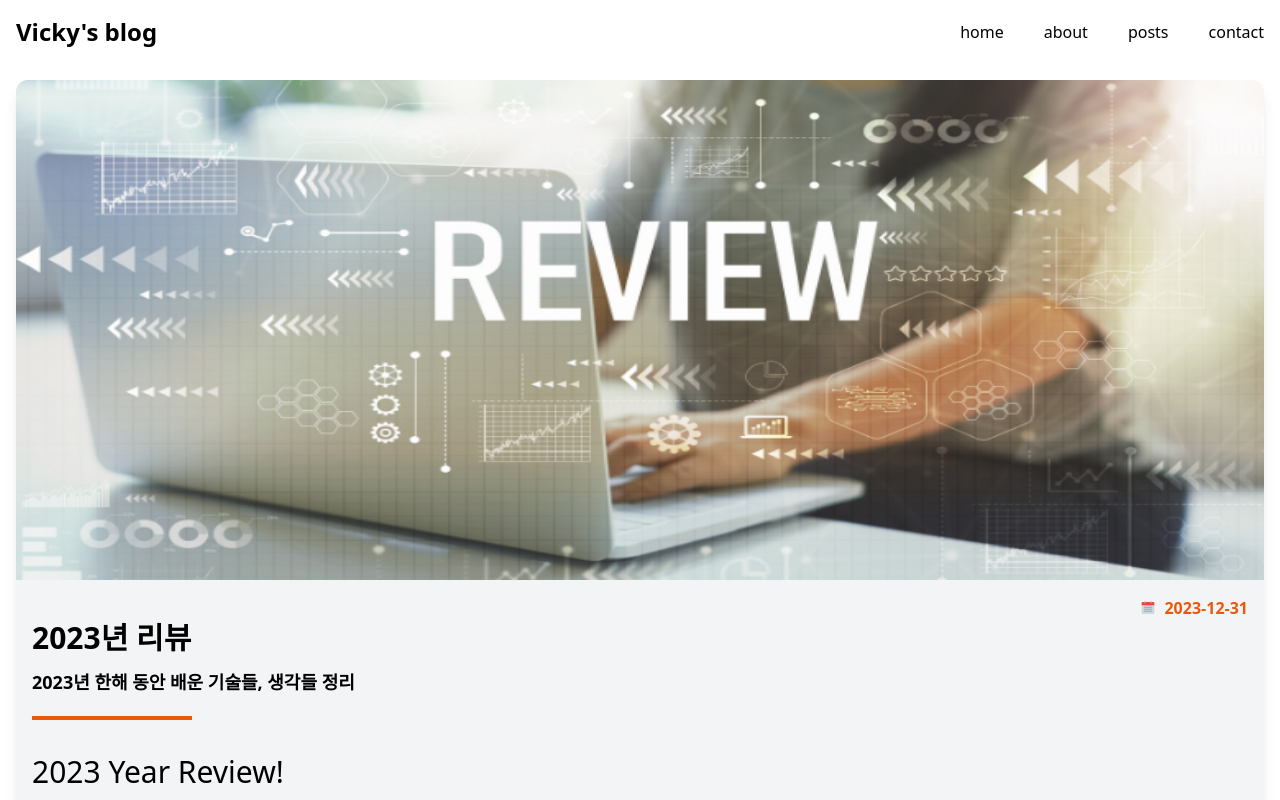
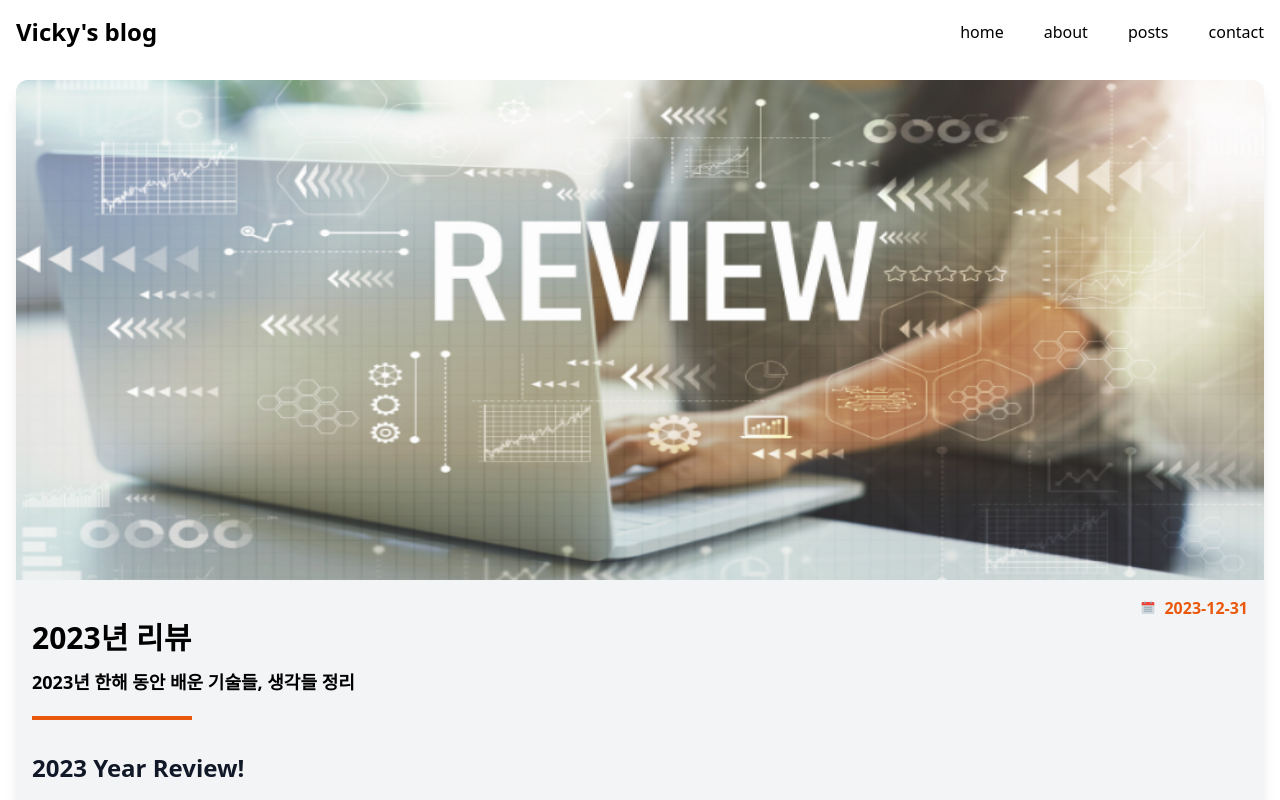
Before and after one commit to wonieeVicky/nextjs-blog, a Next.js app: page /posts/review-2023 in a window 1280 px wide. Built offline with nearby package versions, Linux system fonts and the light colour scheme.

Commit message:
feat: MarkDownViewer 스타일 추가

```diff
--- a/src/components/MarkDownViewer.tsx
+++ b/src/components/MarkDownViewer.tsx
@@ -1,5 +1,6 @@
 'use client';
 
+import Image from 'next/image';
 import ReactMarkdown from 'react-markdown';
 import { Prism as SyntaxHighlighter } from 'react-syntax-highlighter';
 import { nightOwl } from 'react-syntax-highlighter/dist/cjs/styles/prism';
@@ -9,10 +10,10 @@ type Props = {
   content: string;
 };
 
-export default function MarkDownViewer({ content }: Props) {
+export default function MarkdownViewer({ content }: Props) {
   return (
     <ReactMarkdown
-      className="proce lg:prose-lg"
+      className="prose max-w-none"
       remarkPlugins={[remarkGfm]}
       components={{
         code({ node, inline, className, children, ...props }) {
@@ -29,9 +30,20 @@ export default function MarkDownViewer({ content }: Props) {
               {String(children).replace(/\n$/, '')}
             </SyntaxHighlighter>
           ) : (
-            <code {...props}>{children}</code>
+            <code className={className} {...props}>
+              {children}
+            </code>
           );
-        }
+        },
+        img: (image) => (
+          <Image
+            className="w-full max-h-60 object-cover"
+            src={image.src || ''}
+            alt={image.alt || ''}
+            width={500}
+            height={350}
+          />
+        )
       }}
     >
       {content}
```
